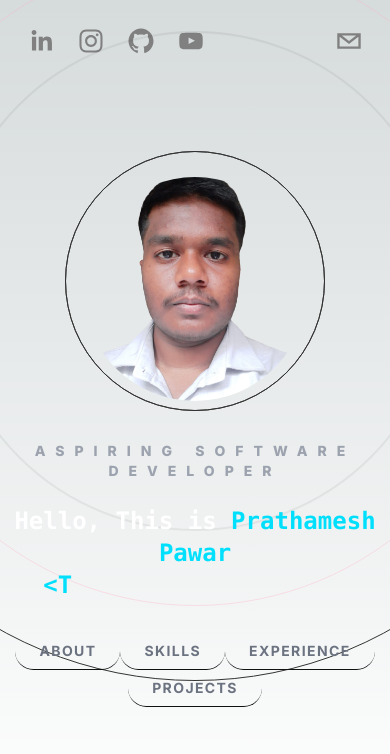
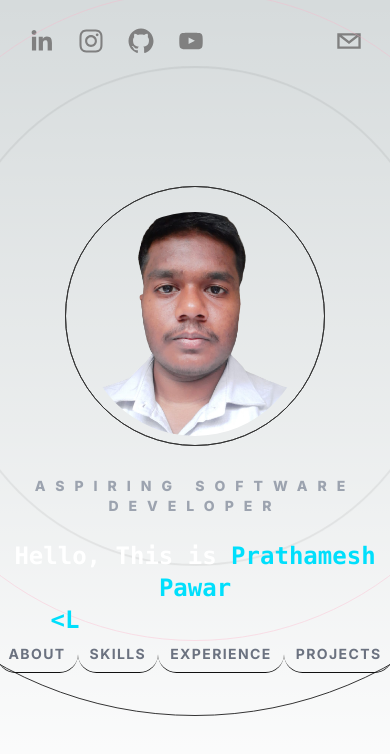
Before and after one commit to PrathameshPawar119/folio, a Next.js app: page / in a window 390 px wide. Shown: the top 754 px of the page. Built offline with nearby package versions, Linux system fonts and the light colour scheme.

Commit message:
Hero Section

```diff
--- a/components/BackgroundCircles.tsx
+++ b/components/BackgroundCircles.tsx
@@ -7,8 +7,8 @@ export default function BackgroundCircles() {
     initial={{opacity:0}}
     animate={{
         scale:[1, 2, 2, 3, 1],
-        opacity:[0.1, 0.2, 0.4, 0.6, 0.2, 1.0],
-        borderRadius:["20%", "20%", "50%", "80%", "20%"]
+        opacity:[1, 0.6, 0.6, 0.8, 0.4, 1.0],
+        borderRadius:["90%", "20%", "50%", "80%", "20%"]
     }}
     transition={{duration: 2.2}}
     className='relative flex justify-center items-center'>
--- a/components/Header.tsx
+++ b/components/Header.tsx
@@ -29,7 +29,6 @@ export default function Header({}:Props) {
                 network='email'
                 bgColor='transparent'
                 fgColor='gray'
-
             />
             <p className='uppercase hidden md:inline-flex text-sm text-gray-400'>Get in Touch</p>
         </motion.div>
--- a/components/Hero.tsx
+++ b/components/Hero.tsx
@@ -18,14 +18,14 @@ export default function Hero() {
       {/* Typewriting sentences */}
       <div className='h-10'>
       </div>
-      <div className='text-center w-[400px] md:w-[600px] lg:w-[800px] z-20'>
+      <div className='text-center w-[440px] md:w-[600px] lg:w-[800px] z-20'>
         <h2 className='text-sm font-extrabold uppercase text-gray-400 pb-6 tracking-[10px]'>
           Aspiring Software Developer
         </h2>
         <div
         className="typewriting text-2xl md:text-3xl lg:text-4xl font-mono font-semibold scroll-px-10">
           <h1>
-            Hello, This is<span className="type" > Prathamesh Pawar <br/> &lt;There's way to do it better/&gt;</span>
+            Hello, This is<span className="type" > Prathamesh Pawar <br/> &lt;Let's Upgrade it!/&gt;</span>
           </h1>
         </div>
         <div className="HerobuttonContainer">
--- a/styles/globals.css
+++ b/styles/globals.css
@@ -10,7 +10,7 @@
 
 @layer components{
   .HeroButton{
-      @apply px-6 py-2 border border-[#111111] rounded-full uppercase text-sm text-gray-500
+      @apply px-3 md:px-6 lg:px-6 py-2 border border-[#111111] rounded-full uppercase text-sm text-gray-500
       font-bold transition-all tracking-widest hover:border-[#434343] hover:text-gray-200 hover:cursor-pointer
       border-t-0 border-l-0 border-r-0 hover:border-r-2
   }
```
